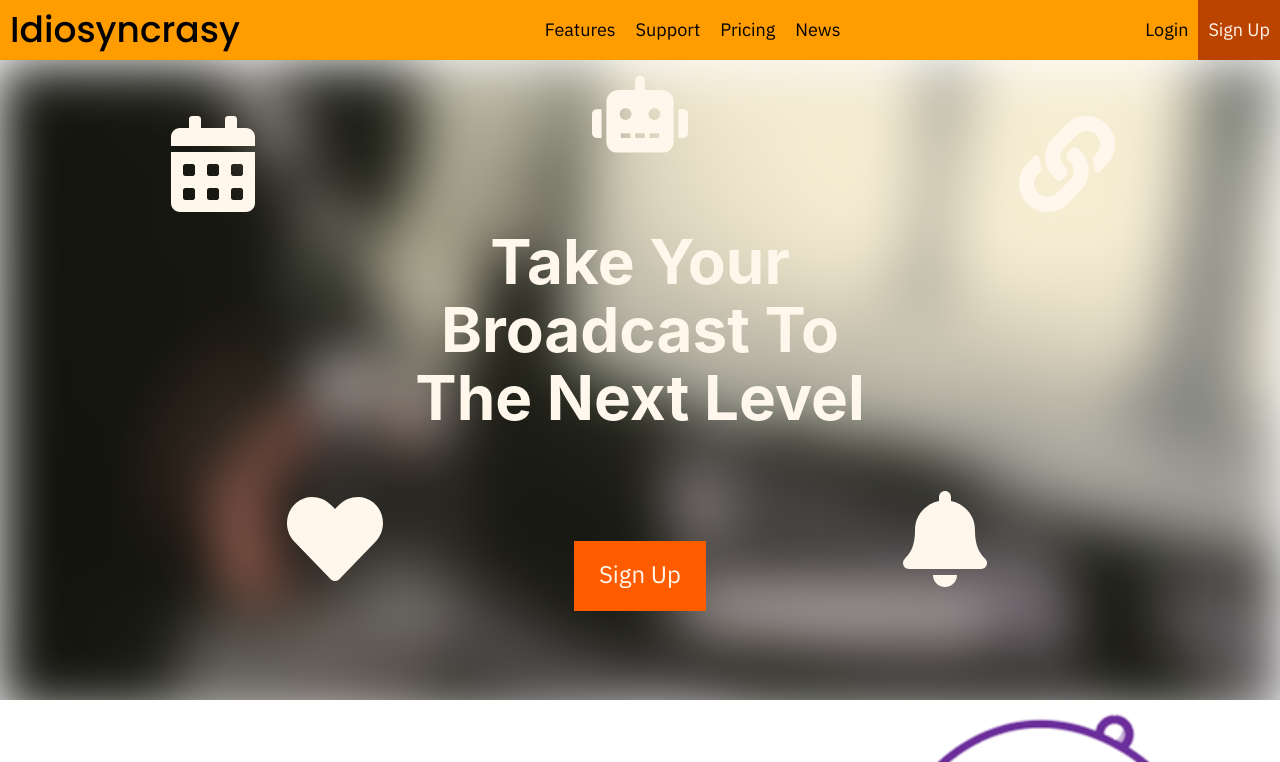
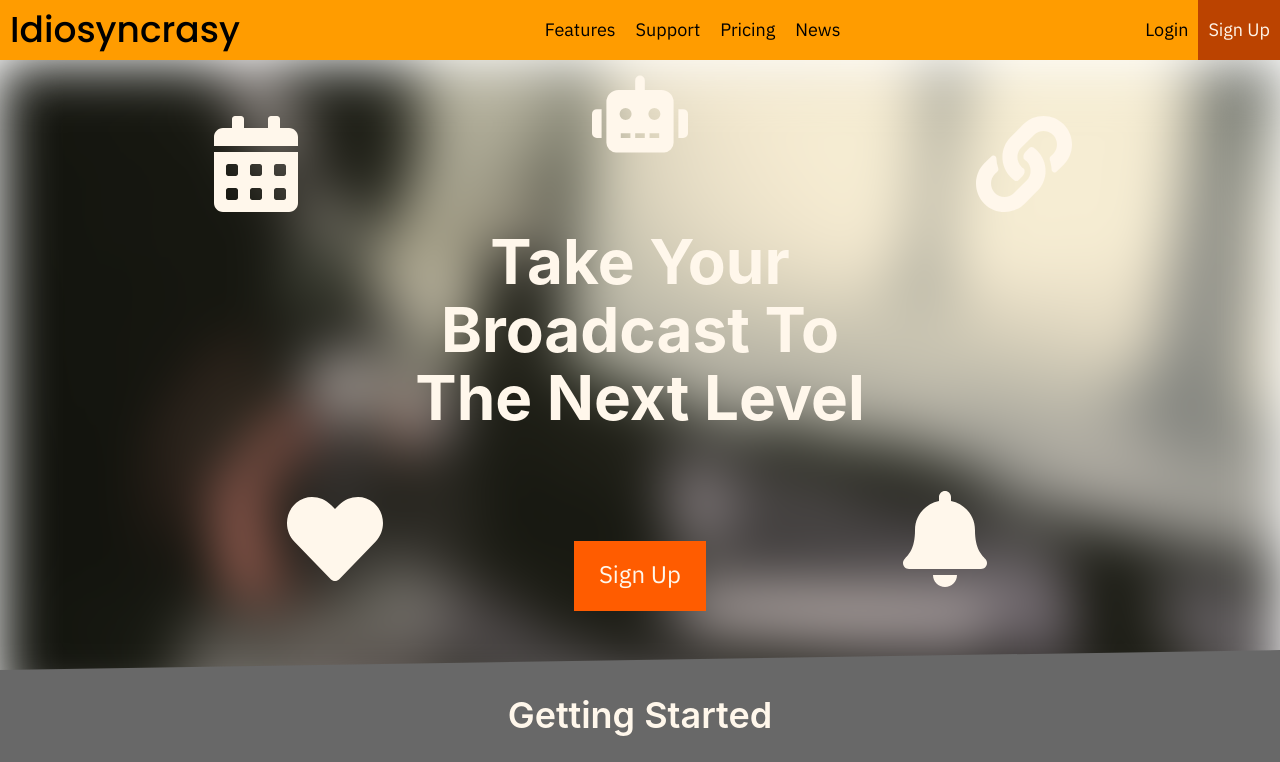
Before and after one commit to cmgriffing/idiosyncrasy, a Gatsby site: page / in a window 1280 px wide. Shown: the top 762 px of the page. Built offline with nearby package versions, Linux system fonts and the light colour scheme; Gatsby itself is replaced by a stand-in of ours.

Commit message:
fix(hero.js): fix top left and right icons

```diff
--- a/src/components/hero.js
+++ b/src/components/hero.js
@@ -62,6 +62,19 @@ const TopRow = styled.div`
   }
 `
 
+const LeftTopRow = styled.div`
+  padding 0;
+  @media (min-width: ${breakpoints.tablet}px) {
+    padding: 0 0 0 5vw;
+  }
+`
+
+const RightTopRow = styled.div`
+  padding 0;
+  @media (min-width: ${breakpoints.tablet}px) {
+    padding: 0 5vw 0 0;
+  }
+`
 const OffsetHigh = styled.div`
   display: inline-block;
   position: relative;
@@ -134,15 +147,15 @@ const Hero = () => {
       <HeroBackground image={data.placeholderImage.childImageSharp.fluid.src} />
       <HeroOverlay>
         <TopRow>
-          <div>
+          <LeftTopRow>
             <FaCalendarAlt />
-          </div>
+          </LeftTopRow>
           <OffsetHigh className="robot-icon">
             <FaRobot />
           </OffsetHigh>
-          <div>
+          <RightTopRow>
             <FaLink />
-          </div>
+          </RightTopRow>
         </TopRow>
 
         <MiddleRow>
--- a/src/pages/index.js
+++ b/src/pages/index.js
@@ -9,7 +9,6 @@ const IndexPage = () => (
   <Layout>
     <SEO title="Home" />
     <div>
-      <Image />
       <GettingStartedComponent />
     </div>
   </Layout>
```
